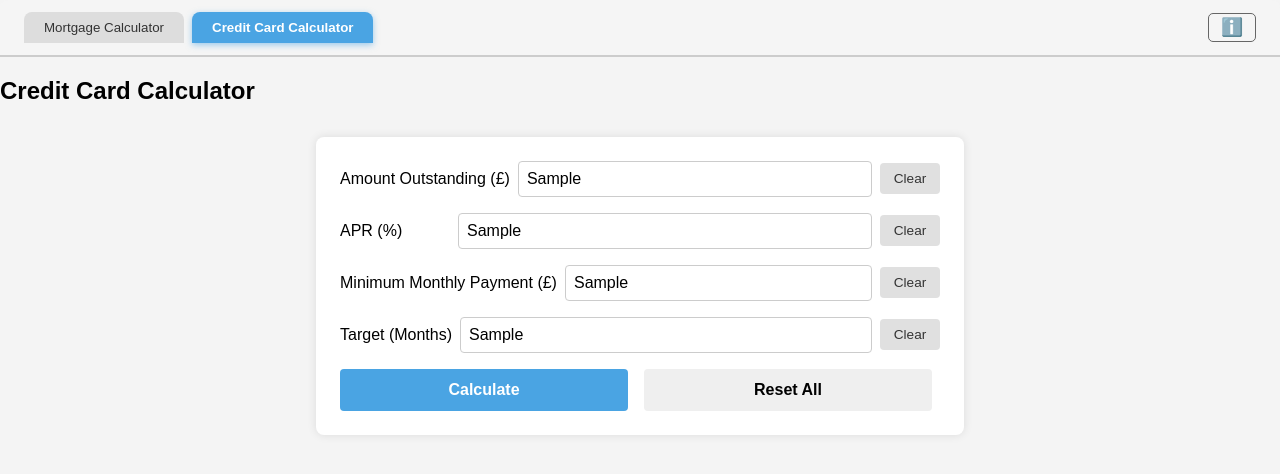
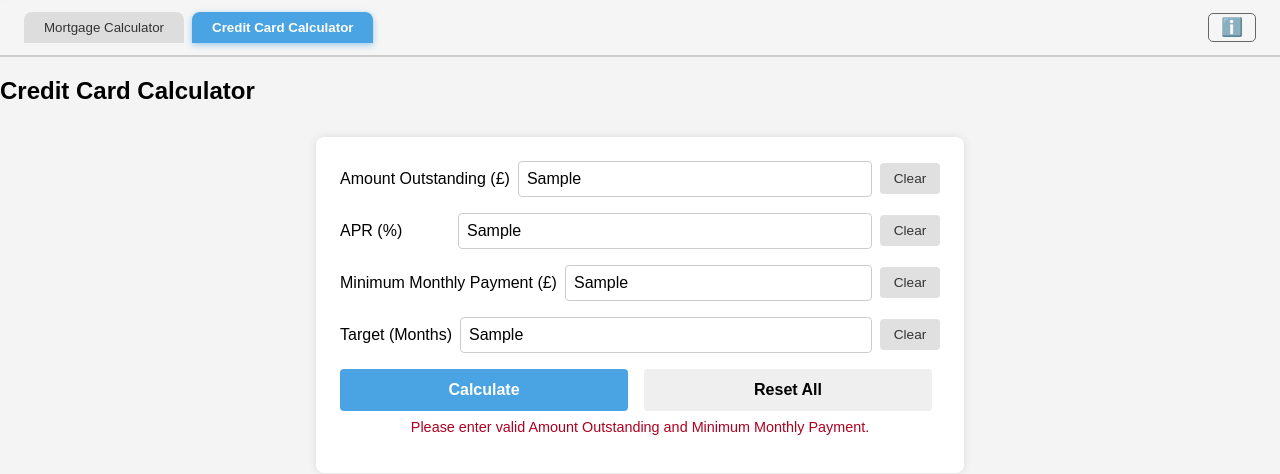
Before and after one commit to Ampdrew06/Mortgage-Calculator, a React (Create React App) app: page /ccc in a window 1280 px wide. Both pictures are taken after typing "Sample", "Sample", "Sample", "Sample" into the empty fields and a click on the button "Calculate". Shown: the top 474 px of the page. Built offline with nearby package versions, Linux system fonts and the light colour scheme.

Commit message:
Update CCC.jsx

```diff
--- a/src/CCC.jsx
+++ b/src/CCC.jsx
@@ -13,7 +13,8 @@ const CreditCardCalculator = () => {
     totalPaid: 0,
     monthsToPayoff: 0,
   });
-  const [aprEstimated, setAprEstimated] = useState(false); // track if APR was estimated
+  const [aprEstimated, setAprEstimated] = useState(false);
+  const [errorMessage, setErrorMessage] = useState('');
 
   const resetAll = () => {
     setBalance('');
@@ -22,17 +23,19 @@ const CreditCardCalculator = () => {
     setTargetMonths('');
     setResultsVisible(false);
     setAprEstimated(false);
+    setErrorMessage('');
   };
 
   const handleSubmit = (e) => {
     e.preventDefault();
+    setErrorMessage('');
 
     const principal = parseFloat(balance.replace(/,/g, ''));
     const payment = parseFloat(monthlyPayment.replace(/,/g, ''));
     const target = parseFloat(targetMonths);
 
     if (!principal || !payment) {
-      alert('Please enter valid Amount Outstanding and Minimum Monthly Payment.');
+      setErrorMessage('Please enter valid Amount Outstanding and Minimum Monthly Payment.');
       return;
     }
 
@@ -40,13 +43,23 @@ const CreditCardCalculator = () => {
 
     // Estimate APR if empty or invalid
     if (!currentAPR || currentAPR <= 0) {
-      // Binary search between 0% and 300% APR (0 to 3 decimal)
+      // Early check: If payment <= interest of first month at some high APR, payment will never pay off
+      // We assume max APR to test: 500% (very high for safety)
+      const maxAPR = 5; // 500% annual = 5 monthly rate approx (for binary search upper bound)
+      const monthlyRateHigh = maxAPR / 12;
+      const firstMonthInterestHigh = principal * monthlyRateHigh;
+      if (payment <= firstMonthInterestHigh) {
+        setErrorMessage('Payment is too low to ever pay off the balance.');
+        return;
+      }
+
+      // Binary search between 0% and 500% APR
       let low = 0;
-      let high = 3;
+      let high = maxAPR;
       let mid;
       let estimatedAPR = 0;
 
-      for (let i = 0; i < 20; i++) {
+      for (let i = 0; i < 25; i++) { // increased iterations for precision
         mid = (low + high) / 2;
         const monthlyRateTest = mid / 12;
         let balanceTest = principal;
@@ -61,7 +74,7 @@ const CreditCardCalculator = () => {
         }
 
         if (balanceTest <= 0) {
-          estimatedAPR = mid * 100; // convert to %
+          estimatedAPR = mid * 100; // convert to percent
           high = mid;
         } else {
           low = mid;
@@ -82,9 +95,7 @@ const CreditCardCalculator = () => {
     let remaining = principal;
 
     if (!isNaN(target) && target > 0) {
-      // Calculate required payment for target months (override entered payment)
       const requiredPayment = (principal * monthlyRate) / (1 - Math.pow(1 + monthlyRate, -target));
-      // Use requiredPayment for calculation
       let tempRemaining = principal;
       totalInterest = 0;
       for (let i = 0; i < target; i++) {
@@ -95,9 +106,15 @@ const CreditCardCalculator = () => {
       }
       months = target;
       remaining = tempRemaining;
-      payment = requiredPayment;
     } else {
-      // Normal payoff calc using provided or estimated APR and payment
+      // Check if payment covers interest of first month to avoid infinite loop
+      const firstMonthInterest = remaining * monthlyRate;
+      if (payment <= firstMonthInterest) {
+        setErrorMessage('Payment is too low to ever pay off the balance.');
+        setResultsVisible(false);
+        return;
+      }
+
       while (remaining > 0 && months < 1000) {
         const interest = remaining * monthlyRate;
         totalInterest += interest;
@@ -260,6 +277,19 @@ const CreditCardCalculator = () => {
             )}
           </div>
         )}
+
+        {errorMessage && (
+          <p
+            style={{
+              fontSize: '0.9rem',
+              color: '#b00020',
+              marginTop: '0.5rem',
+              textAlign: 'center',
+            }}
+          >
+            {errorMessage}
+          </p>
+        )}
       </div>
     </>
   );
```
